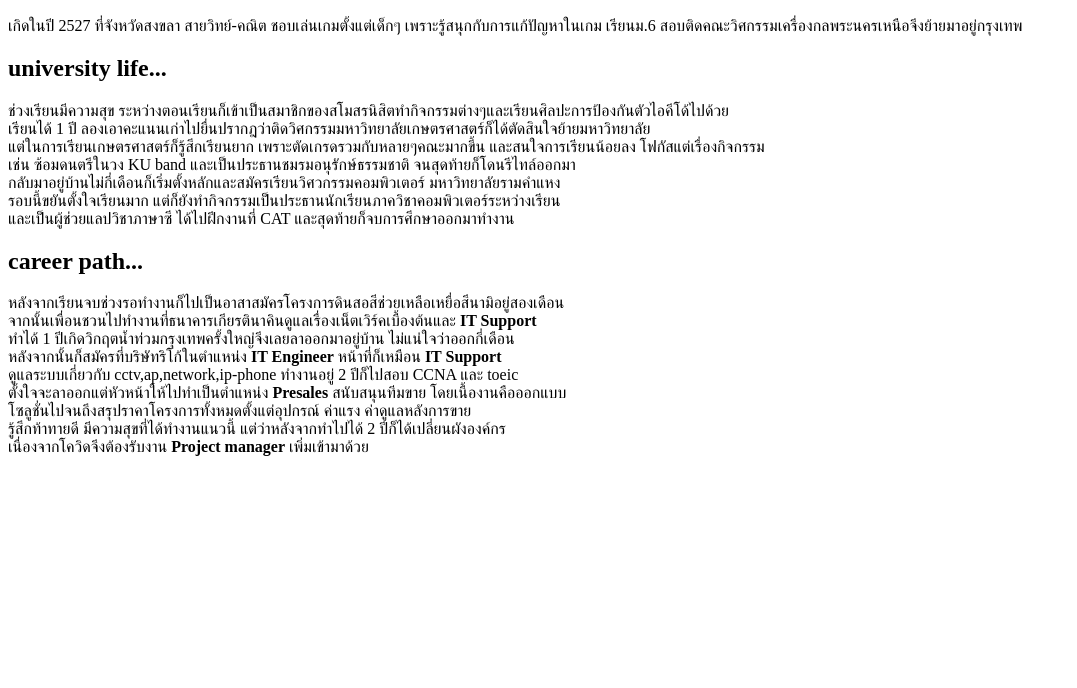
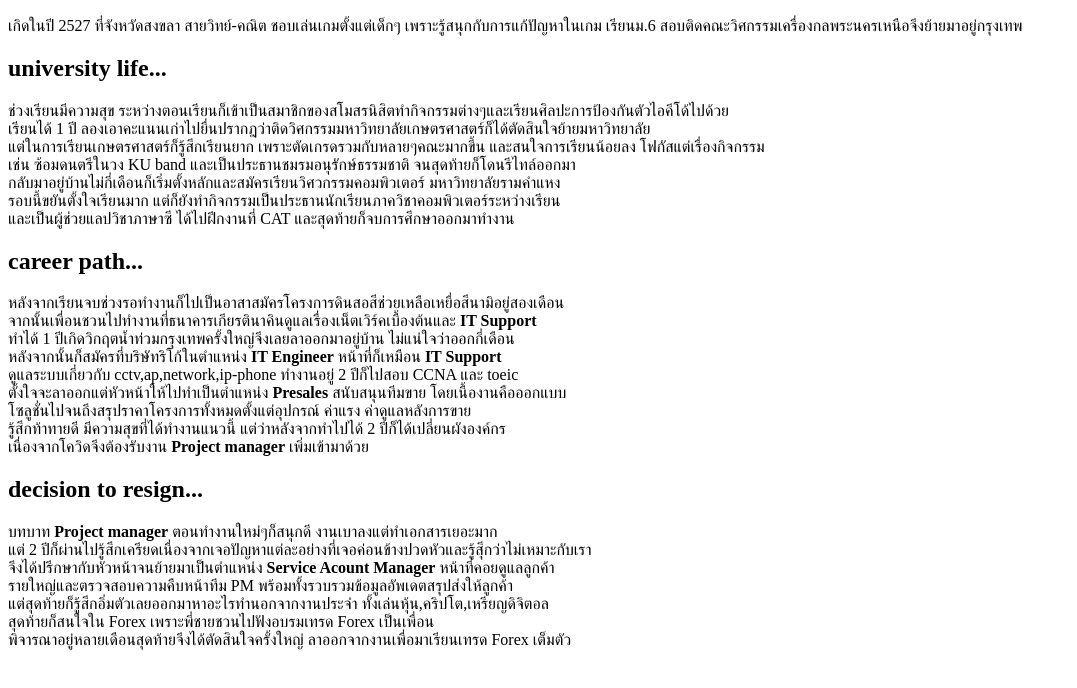
Before and after one commit to sornsub/learn-flex-jsd6, a plain HTML site: page index.html in a window 1280 px wide. Shown: the part 110-798 px from the top of the page, without its empty margins (0-1077 px from the left). Drawn offline with Linux system fonts and the light colour scheme.

Commit message:
version-4:decision to resign...

```diff
--- a/index.html
+++ b/index.html
@@ -35,5 +35,15 @@
            รู้สึกท้าทายดี มีความสุขที่ได้ทำงานแนวนี้ แต่ว่าหลังจากทำไปได้ 2 ปีก็ได้เปลี่ยนผังองค์กร<br>
            เนื่องจากโควิดจึงต้องรับงาน <strong>Project manager</strong> เพิ่มเข้ามาด้วย</p>
     </div>
+    <div id="decision to resign...">
+        <h2>decision to resign...</h2>
+        <p>บทบาท <strong>Project manager</strong> ตอนทำงานใหม่ๆก็สนุกดี งานเบาลงแต่ทำเอกสารเยอะมาก<br>
+           แต่ 2 ปีก็ผ่านไปรู้สึกเครียดเนื่องจากเจอปัญหาแต่ละอย่างที่เจอค่อนข้างปวดหัวและรู้สุึกว่าไม่เหมาะกับเรา<br>
+           จึงได้ปรึกษากับหัวหน้าจนย้ายมาเป็นตำแหน่ง <strong>Service Acount Manager</strong> หน้าที่คอยดูแลลูกค้า<br>
+           รายใหญ่และตรวจสอบความคืบหน้าทีม PM พร้อมทั้งรวบรวมข้อมูลอัพเดตสรุปส่งให้ลูกค้า<br>
+           แต่สุดท้ายก็รู้สึกอิ่มตัวเลยออกมาหาอะไรทำนอกจากงานประจำ ทั้งเล่นหุ้น,คริปโต,เหรียญดิจิตอล<br>
+           สุดท้ายก็สนใจใน Forex เพราะพี่ชายชวนไปฟังอบรมเทรด Forex เป็นเพื่อน<br>
+           พิจารณาอยู่หลายเดือนสุดท้ายจึงได้ตัดสินใจครั้งใหญ่ ลาออกจากงานเพื่อมาเรียนเทรด Forex เต็มตัว</p>
+    </div>
 </body>
 </html>
```
